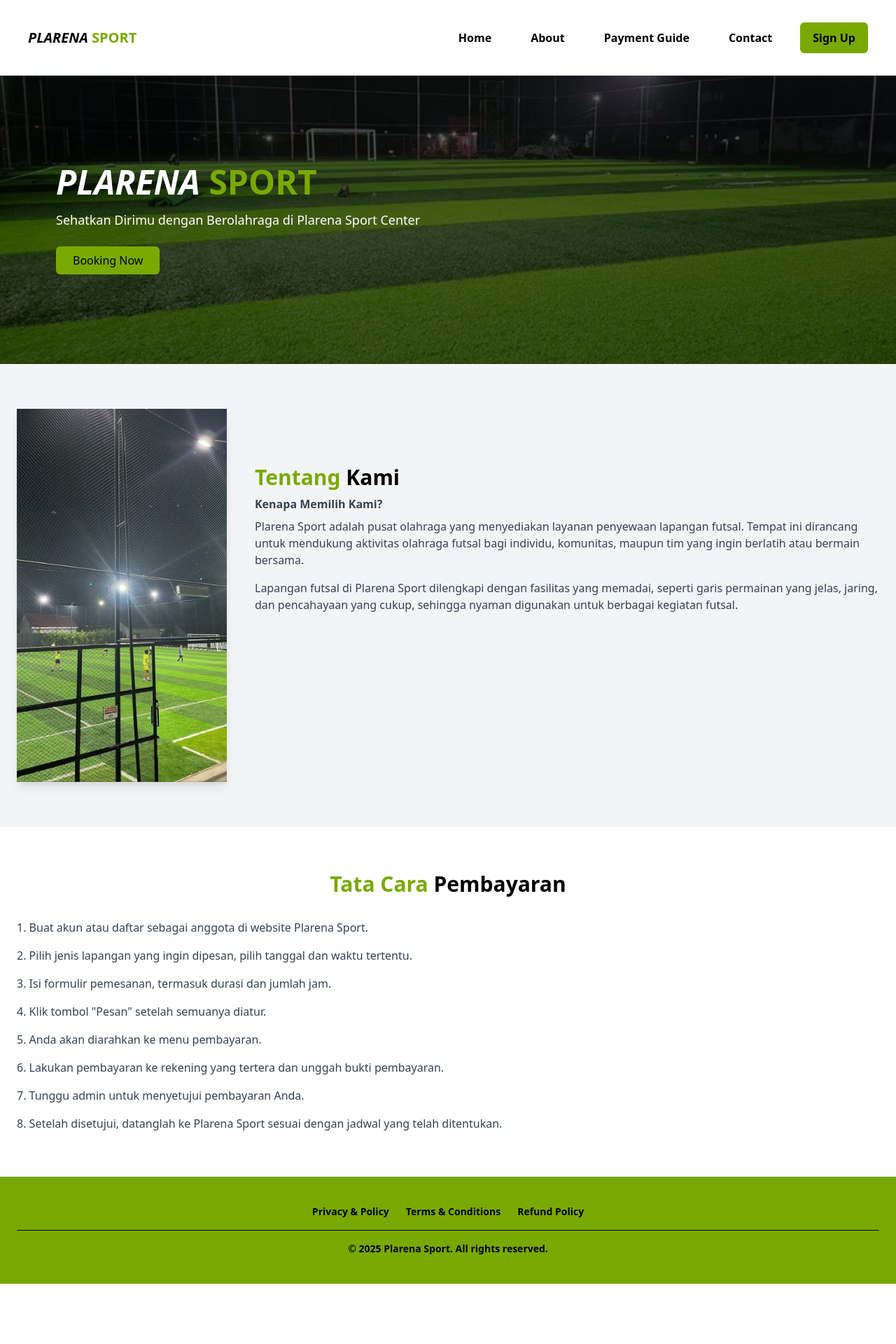
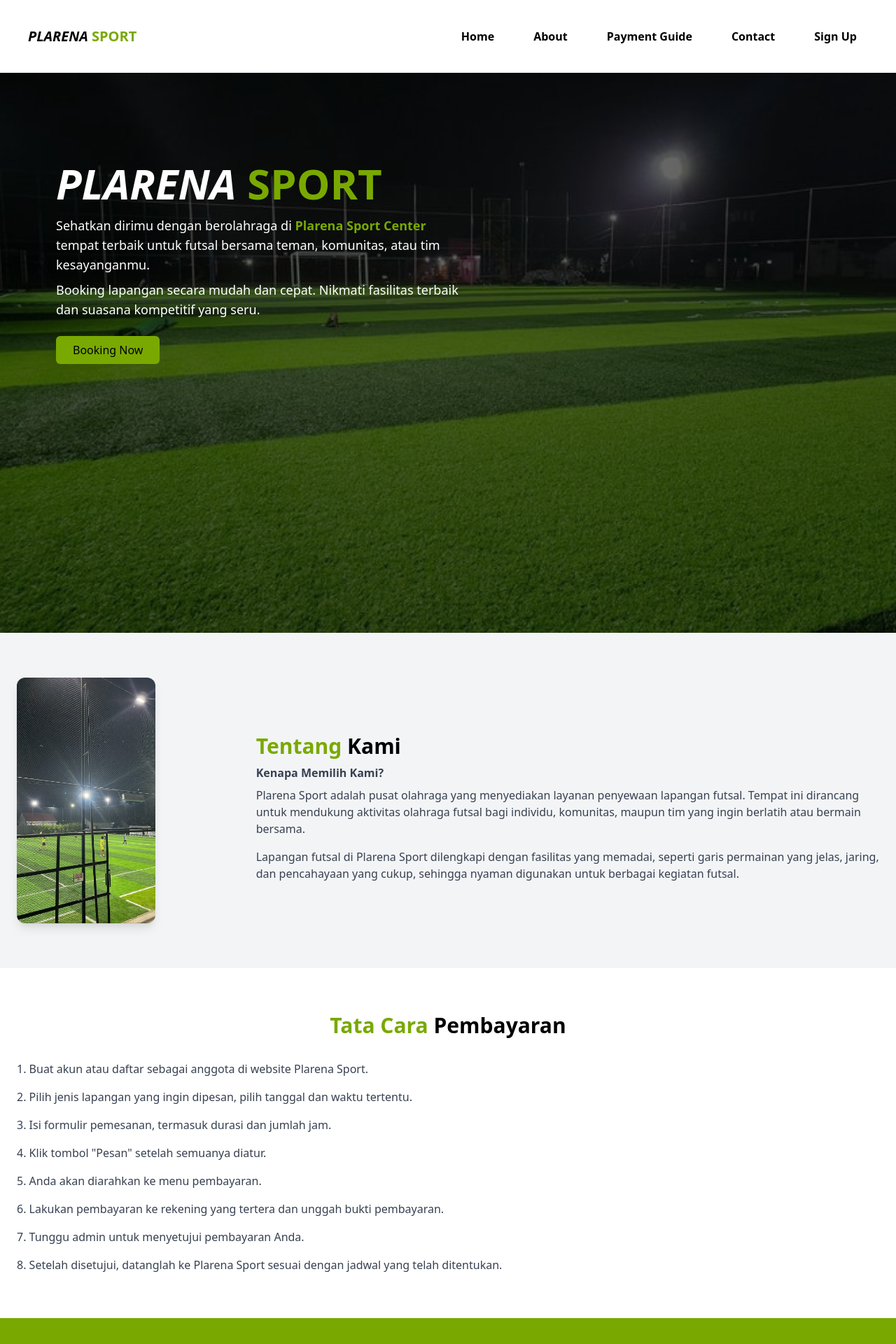
Before and after one commit to plarena-project/plarena-frontend, a Next.js app: page / in a window 1280 px wide. Shown: the top 1920 px of the page at 70% size. Before the commit the page ends 1834 px from the top, so only its background shows below. Built offline with nearby package versions, Linux system fonts and the light colour scheme.

Commit message:
update tampilan

```diff
--- a/src/app/user/components/footer.tsx
+++ b/src/app/user/components/footer.tsx
@@ -4,9 +4,9 @@ export default function Footer() {
       <div className="container mx-auto px-6 font-bold">
 
         <div className="flex justify-center space-x-6 mb-4 text-sm">
-          <a href="#" className="hover:underline">Privacy & Policy</a>
-          <a href="#" className="hover:underline">Terms & Conditions</a>
-          <a href="#" className="hover:underline">Refund Policy</a>
+          <a href="#" className="hover:text-white">Privacy & Policy</a>
+          <a href="#" className="hover:text-white">Terms & Conditions</a>
+          <a href="#" className="hover:text-white">Refund Policy</a>
         </div>
 
         <div className="text-center border-t border-black pt-4 text-sm">
--- /dev/null
+++ b/src/components/AnimatedElement.tsx
@@ -0,0 +1,60 @@
+"use client";
+import React, { useEffect, useState, useRef } from "react";
+
+interface AnimatedElementProps {
+  children: React.ReactNode;
+  animation?: string;
+  delay?: number;
+  duration?: number;
+  threshold?: number;
+  rootMargin?: string;
+  className?: string;
+  once?: boolean;
+}
+
+const AnimatedElement: React.FC<AnimatedElementProps> = ({ children, animation = "fade-in", delay = 200, duration = 800, threshold = 0.1, rootMargin = "0px", className = "", once = true }) => {
+  const elementRef = useRef<HTMLDivElement | null>(null);
+  const [isAnimated, setIsAnimated] = useState(false);
+
+  useEffect(() => {
+    if (typeof window === "undefined") return;
+
+    const observer = new IntersectionObserver(
+      (entries) => {
+        entries.forEach((entry) => {
+          if (entry.isIntersecting) {
+            setTimeout(() => {
+              setIsAnimated(true);
+            }, delay);
+            if (once) observer.unobserve(entry.target);
+          } else if (!once) {
+            setIsAnimated(false);
+          }
+        });
+      },
+      {
+        threshold: [threshold],
+        rootMargin,
+      }
+    );
+
+    if (elementRef.current) observer.observe(elementRef.current);
+
+    return () => observer.disconnect();
+  }, [delay, threshold, rootMargin, once]);
+
+  return (
+    <div
+      ref={elementRef}
+      className={`${className} transition-opacity duration-300 ${isAnimated ? `animate-${animation}` : "opacity-0"}`}
+      style={{
+        animationDuration: `${duration}ms`,
+        transition: `opacity ${duration}ms ease-out`,
+      }}
+    >
+      {children}
+    </div>
+  );
+};
+
+export default AnimatedElement;
--- a/src/components/about.tsx
+++ b/src/components/about.tsx
@@ -1,34 +1,44 @@
+import AnimatedElement from "./AnimatedElement";
+
+const aboutContent = {
+  title: "Tentang Kami",
+  highlight: "Kami",
+  subtitle: "Kenapa Memilih Kami?",
+  description1: `Plarena Sport adalah pusat olahraga yang menyediakan layanan penyewaan lapangan futsal.
+Tempat ini dirancang untuk mendukung aktivitas olahraga futsal bagi individu, komunitas,
+maupun tim yang ingin berlatih atau bermain bersama.`,
+  description2: `Lapangan futsal di Plarena Sport dilengkapi dengan fasilitas yang memadai, seperti garis
+permainan yang jelas, jaring, dan pencahayaan yang cukup, sehingga nyaman digunakan untuk
+berbagai kegiatan futsal.`,
+  image: {
+    src: "/image/lapangan2.jpg",
+    alt: "Lapangan Futsal",
+    width: "450px",
+  },
+};
+
 export default function About() {
   return (
     <section id="about" className="py-16 bg-gray-100">
       <div className="container mx-auto px-6">
-        <div className="flex flex-col md:flex-row items-start gap-10">
+        <div className="flex flex-col md:flex-row items-start gap-24">
+          <AnimatedElement animation="fade-in" delay={100} duration={800} threshold={0.1} rootMargin="0px 0px -50px 0px">
+            <div className="p-0 m-0 mr-12 ">
+              <img src={aboutContent.image.src} alt={aboutContent.image.alt} className="shadow-lg rounded-xl  flex-shrink-0" style={{ width: aboutContent.image.width, height: "auto" }} />
+            </div>
+          </AnimatedElement>
 
-          <div className="p-0 m-0">
-            <img
-              src="/image/lapangan2.jpg"
-              alt="Lapangan Futsal"
-              className="shadow-lg flex-shrink-0"
-              style={{ width: "300px", height: "auto" }}
-            />
-          </div>
-
-          <div className="p-0 m-0 flex-1 mt-20">
-            <h2 className="text-3xl font-bold text-limeCustom mb-2">
-              Tentang <span className="text-black">Kami</span>
-            </h2>
-            <p className="text-gray-700 font-bold mb-2">Kenapa Memilih Kami?</p>
-            <p className="text-gray-700">
-              Plarena Sport adalah pusat olahraga yang menyediakan layanan penyewaan lapangan futsal.
-              Tempat ini dirancang untuk mendukung aktivitas olahraga futsal bagi individu, komunitas,
-              maupun tim yang ingin berlatih atau bermain bersama.
-            </p>
-            <p className="text-gray-700 mt-4">
-              Lapangan futsal di Plarena Sport dilengkapi dengan fasilitas yang memadai, seperti garis
-              permainan yang jelas, jaring, dan pencahayaan yang cukup, sehingga nyaman digunakan untuk
-              berbagai kegiatan futsal.
-            </p>
-          </div>
+          <AnimatedElement animation="fade-in" delay={100} duration={800} threshold={0.1} rootMargin="0px 0px -50px 0px">
+            <div className="p-0 m-0 flex-1 mt-20">
+              <h2 className="text-3xl font-bold text-limeCustom mb-2">
+                {aboutContent.title.replace(aboutContent.highlight, "")}
+                <span className="text-black">{aboutContent.highlight}</span>
+              </h2>
+              <p className="text-gray-700 font-bold mb-2">{aboutContent.subtitle}</p>
+              <p className="text-gray-700">{aboutContent.description1}</p>
+              <p className="text-gray-700 mt-4">{aboutContent.description2}</p>
+            </div>
+          </AnimatedElement>
         </div>
       </div>
     </section>
--- a/src/components/header.tsx
+++ b/src/components/header.tsx
@@ -1,6 +1,7 @@
-'use client';
+"use client";
 
-import { useRouter } from 'next/navigation';
+import { useRouter } from "next/navigation";
+import AnimatedElement from "./AnimatedElement";
 
 export default function Header() {
   const router = useRouter();
@@ -8,24 +9,30 @@ export default function Header() {
   return (
     <section
       id="home"
-      className="relative bg-cover bg-center bg-no-repeat h-[800px] md:h-[900px]"
+      className="relative bg-cover bg-center bg-no-repeat min-h-screen"
       style={{ backgroundImage: "url('/image/lapangan1.jpg')" }}
     >
       <div className="absolute inset-0 bg-black opacity-60"></div>
+      <AnimatedElement animation="fade-in" delay={200} duration={800} threshold={0.1} rootMargin="0px 0px -50px 0px">
         <div className="relative z-10 pl-10 md:pl-20 pr-6 py-32 text-white max-w-4xl">
-        <h1 className="text-4xl md:text-5xl font-bold italic">
+          <div className="text-6xl md:text-[100px] lg:text-[150px] font-bold italic leading-none">
             PLARENA <span className="text-limeCustom font-bold not-italic">SPORT</span>
-        </h1>
+          </div>
+
           <p className="mt-4 text-base md:text-lg max-w-xl">
-          Sehatkan Dirimu dengan Berolahraga di Plarena Sport Center
+            Sehatkan dirimu dengan berolahraga di  <span className="text-limeCustom font-bold not-italic">Plarena Sport Center</span> tempat terbaik untuk futsal bersama teman, komunitas, atau tim kesayanganmu.
+          </p>
+          <p className="mt-2 text-base md:text-lg max-w-xl">
+            Booking lapangan secara mudah dan cepat. Nikmati fasilitas terbaik dan suasana kompetitif yang seru.
           </p>
           <button
-          onClick={() => router.push('/login')}
-          className="mt-6 bg-limeCustom hover:bg-limeCustom/90 text-black px-6 py-2 rounded-md font-medium transition"
+            onClick={() => router.push("/login")}
+            className="mt-6 bg-limeCustom hover:bg-[#5F8700] text-black hover:text-white px-6 py-2 rounded-md font-medium transition hover:shadow-lg"
           >
             Booking Now
           </button>
         </div>
+      </AnimatedElement>
     </section>
   );
 }
--- a/src/components/navbar.tsx
+++ b/src/components/navbar.tsx
@@ -1,7 +1,7 @@
-'use client';
+"use client";
 
-import Link from 'next/link';
-import { useRouter } from 'next/navigation';
+import Link from "next/link";
+import { useRouter } from "next/navigation";
 
 export default function Navbar() {
   const router = useRouter();
@@ -12,15 +12,20 @@ export default function Navbar() {
       </div>
       <div className="flex items-center space-x-6">
         <nav className="flex space-x-6 font-bold">
-          <Link href="#home" className="px-4 py-2 rounded-md transition hover:bg-limeCustom">Home</Link>
-          <Link href="#about" className="px-4 py-2 rounded-md transition hover:bg-limeCustom">About</Link>
-          <Link href="#payment" className="px-4 py-2 rounded-md transition hover:bg-limeCustom">Payment Guide</Link>
-          <Link href="#footer" className="px-4 py-2 rounded-md transition hover:bg-limeCustom">Contact</Link>
+          <Link href="#home" className="px-4 py-2 rounded-md transition hover:bg-limeCustom hover:text-white">
+            Home
+          </Link>
+          <Link href="#about" className="px-4 py-2 rounded-md transition hover:bg-limeCustom hover:text-white">
+            About
+          </Link>
+          <Link href="#payment" className="px-4 py-2 rounded-md transition hover:bg-limeCustom hover:text-white">
+            Payment Guide
+          </Link>
+          <Link href="#footer" className="px-4 py-2 rounded-md transition hover:bg-limeCustom hover:text-white">
+            Contact
+          </Link>
         </nav>
-        <button
-          onClick={() => router.push('/login')}
-          className="px-4 py-2 rounded-md bg-limeCustom text-black border-2 border-limeCustom transition font-bold"
-        >
+        <button onClick={() => router.push("/login")} className="px-4 py-2 rounded-md  text-black  hover:bg-limeCustom hover:text-white transition font-bold">
           Sign Up
         </button>
       </div>
--- a/src/components/payment.tsx
+++ b/src/components/payment.tsx
@@ -1,20 +1,32 @@
+import AnimatedElement from "./AnimatedElement";
+
+const paymentSteps = [
+  "Buat akun atau daftar sebagai anggota di website Plarena Sport.",
+  "Pilih jenis lapangan yang ingin dipesan, pilih tanggal dan waktu tertentu.",
+  "Isi formulir pemesanan, termasuk durasi dan jumlah jam.",
+  'Klik tombol "Pesan" setelah semuanya diatur.',
+  "Anda akan diarahkan ke menu pembayaran.",
+  "Lakukan pembayaran ke rekening yang tertera dan unggah bukti pembayaran.",
+  "Tunggu admin untuk menyetujui pembayaran Anda.",
+  "Setelah disetujui, datanglah ke Plarena Sport sesuai dengan jadwal yang telah ditentukan.",
+];
+
 export default function Payment() {
   return (
     <section id="payment" className="py-16 bg-white">
       <div className="container mx-auto px-6">
-        <h2 className="text-3xl font-bold text-limeCustom mb-8 text-center">
-          Tata Cara <span className="text-black">Pembayaran</span>
-        </h2>
-        <ol className="list-decimal list-inside text-gray-700 space-y-4">
-          <li>Buat akun atau daftar sebagai anggota di website Plarena Sport.</li>
-          <li>Pilih jenis lapangan yang ingin dipesan, pilih tanggal dan waktu tertentu.</li>
-          <li>Isi formulir pemesanan, termasuk durasi dan jumlah jam.</li>
-          <li>Klik tombol "Pesan" setelah semuanya diatur.</li>
-          <li>Anda akan diarahkan ke menu pembayaran.</li>
-          <li>Lakukan pembayaran ke rekening yang tertera dan unggah bukti pembayaran.</li>
-          <li>Tunggu admin untuk menyetujui pembayaran Anda.</li>
-          <li>Setelah disetujui, datanglah ke Plarena Sport sesuai dengan jadwal yang telah ditentukan.</li>
-        </ol>
+        <AnimatedElement animation="fade-in" delay={200} duration={800} threshold={0.1} rootMargin="0px 0px -50px 0px">
+          <h2 className="text-3xl font-bold text-limeCustom mb-8 text-center">
+            Tata Cara <span className="text-black">Pembayaran</span>
+          </h2>
+        </AnimatedElement>
+        <AnimatedElement animation="fade-in" delay={100} duration={800} threshold={0.1} rootMargin="0px 0px -50px 0px">
+          <ol className="list-decimal list-inside text-gray-700 space-y-4">
+            {paymentSteps.map((step, index) => (
+              <li key={index}>{step}</li>
+            ))}
+          </ol>
+        </AnimatedElement>
       </div>
     </section>
   );
```
Also changed, not shown: src/app/admin/dataLapangan/page.tsx (+27 -50 lines), src/app/login/page.tsx (+6 -7 lines), src/app/types/Lapangan.ts (added, +7 -0 lines), src/app/user/components/navbar.tsx (+13 -10 lines), src/components/footer.tsx (+10 -7 lines). Lines whose indentation alone changed are shown as unchanged.
